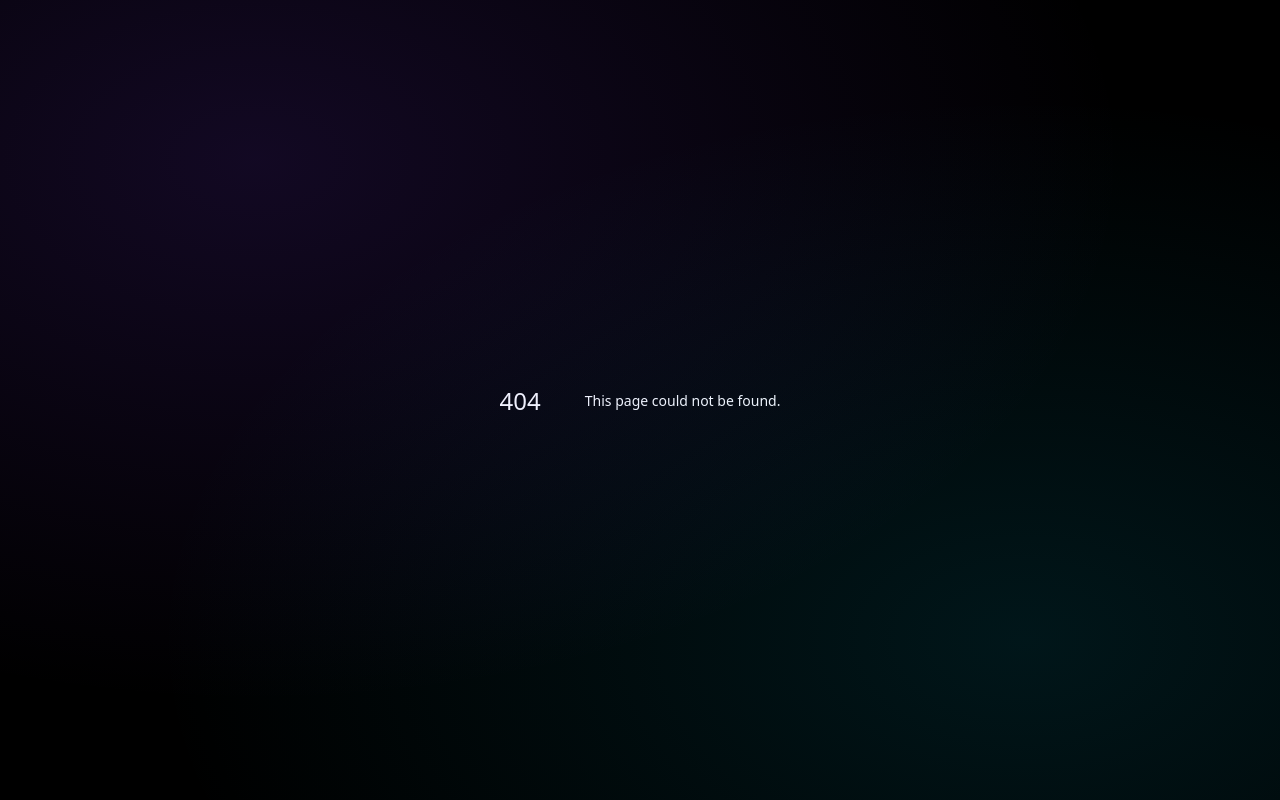
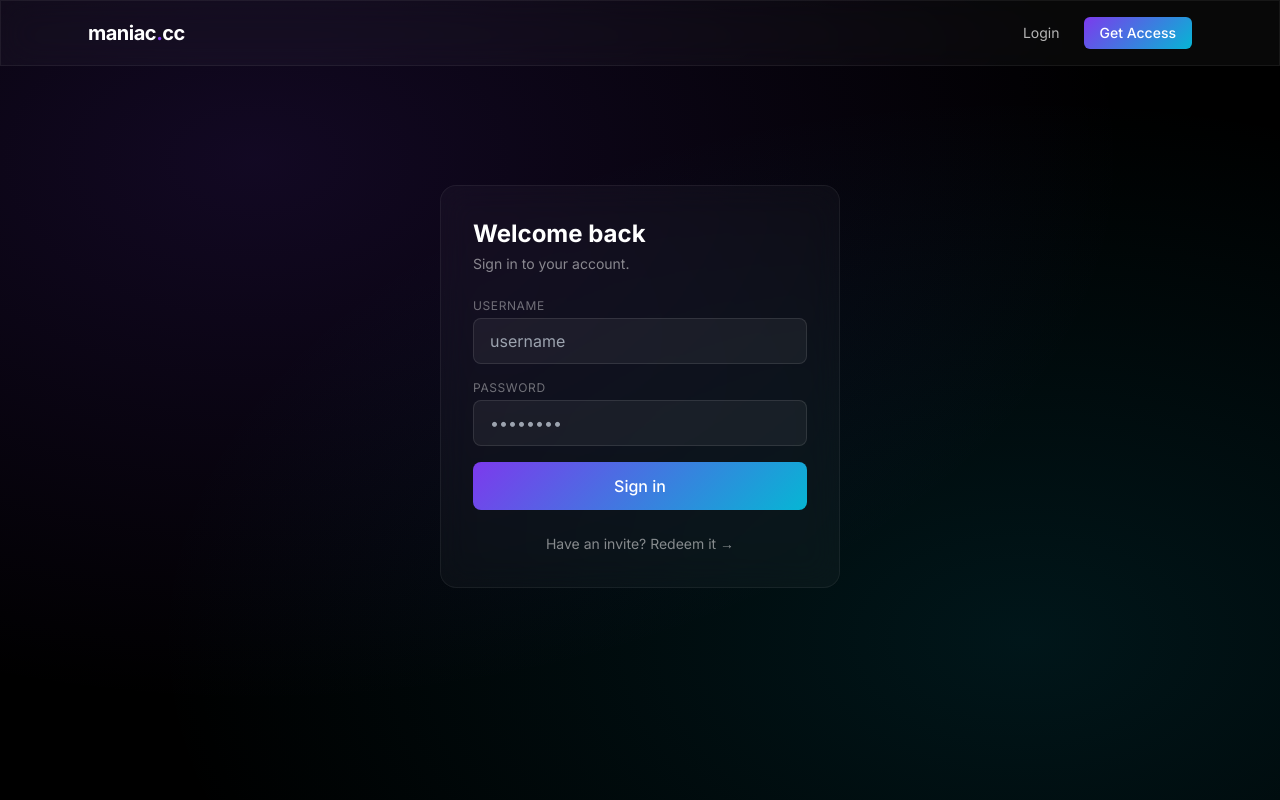
Before and after one commit to voidsensee/maniac.cc-site, a Next.js app: page /login in a window 1280 px wide. Before the commit this address had no page. Built offline with nearby package versions, Linux system fonts and the light colour scheme.

Commit message:
Create page.tsx

```diff
--- /dev/null
+++ b/app/login/page.tsx
@@ -0,0 +1,146 @@
+"use client";
+
+import { useState, Suspense } from "react";
+import { useRouter, useSearchParams } from "next/navigation";
+import Starfield from "@/components/Starfield";
+import Navbar from "@/components/Navbar";
+
+function LoginInner() {
+  const router = useRouter();
+  const params = useSearchParams();
+  const [mode, setMode] = useState<"login" | "register">(
+    params.get("mode") === "register" ? "register" : "login"
+  );
+
+  const [username, setUsername] = useState("");
+  const [password, setPassword] = useState("");
+  const [invite, setInvite] = useState("");
+  const [error, setError] = useState("");
+  const [loading, setLoading] = useState(false);
+
+  const submit = async (e: React.FormEvent) => {
+    e.preventDefault();
+    setError("");
+    setLoading(true);
+
+    const endpoint = mode === "login" ? "/api/auth/login" : "/api/auth/register";
+    const body =
+      mode === "login" ? { username, password } : { username, password, invite };
+
+    try {
+      const res = await fetch(endpoint, {
+        method: "POST",
+        headers: { "Content-Type": "application/json" },
+        body: JSON.stringify(body),
+      });
+      const data = await res.json();
+
+      if (!res.ok) {
+        setError(data.error || "request failed");
+        setLoading(false);
+        return;
+      }
+
+      localStorage.setItem("token", data.token);
+      document.cookie = `token=${data.token}; path=/; max-age=${7 * 24 * 3600}`;
+      router.push("/dashboard");
+    } catch {
+      setError("network error");
+      setLoading(false);
+    }
+  };
+
+  return (
+    <>
+      <Starfield />
+      <Navbar />
+
+      <main className="mx-auto flex min-h-[80vh] max-w-md flex-col justify-center px-6">
+        <div className="glass animate-fade-in rounded-2xl p-8">
+          <h1 className="text-2xl font-bold">
+            {mode === "login" ? "Welcome back" : "Redeem invite"}
+          </h1>
+          <p className="mt-1 text-sm text-white/50">
+            {mode === "login" ? "Sign in to your account." : "Enter your invite code to create account."}
+          </p>
+
+          <form onSubmit={submit} className="mt-6 space-y-4">
+            {mode === "register" && (
+              <div>
+                <label className="mb-1 block text-xs uppercase tracking-wider text-white/40">
+                  Invite code
+                </label>
+                <input
+                  value={invite}
+                  onChange={(e) => setInvite(e.target.value)}
+                  className="w-full rounded-lg border border-white/10 bg-white/5 px-4 py-2.5 outline-none transition focus:border-accent-purple"
+                  placeholder="MANIAC-XXXX-XXXX"
+                  required
+                />
+              </div>
+            )}
+
+            <div>
+              <label className="mb-1 block text-xs uppercase tracking-wider text-white/40">
+                Username
+              </label>
+              <input
+                value={username}
+                onChange={(e) => setUsername(e.target.value)}
+                className="w-full rounded-lg border border-white/10 bg-white/5 px-4 py-2.5 outline-none transition focus:border-accent-purple"
+                placeholder="username"
+                required
+              />
+            </div>
+
+            <div>
+              <label className="mb-1 block text-xs uppercase tracking-wider text-white/40">
+                Password
+              </label>
+              <input
+                type="password"
+                value={password}
+                onChange={(e) => setPassword(e.target.value)}
+                className="w-full rounded-lg border border-white/10 bg-white/5 px-4 py-2.5 outline-none transition focus:border-accent-purple"
+                placeholder="••••••••"
+                required
+              />
+            </div>
+
+            {error && (
+              <div className="rounded-lg border border-red-500/20 bg-red-500/10 px-4 py-2.5 text-sm text-red-300">
+                {error}
+              </div>
+            )}
+
+            <button
+              type="submit"
+              disabled={loading}
+              className="btn-primary w-full rounded-lg py-3 font-medium disabled:opacity-50"
+            >
+              {loading ? "..." : mode === "login" ? "Sign in" : "Create account"}
+            </button>
+          </form>
+
+          <button
+            onClick={() => {
+              setMode(mode === "login" ? "register" : "login");
+              setError("");
+            }}
+            className="mt-6 w-full text-center text-sm text-white/50 hover:text-white transition"
+          >
+            {mode === "login" ? "Have an invite? Redeem it →" : "Already have an account? Sign in →"}
+          </button>
+        </div>
+      </main>
+    </>
+  );
+}
+
+export default function LoginPage() {
+  return (
+    <Suspense fallback={null}>
+      <LoginInner />
+    </Suspense>
+  );
+}
```
